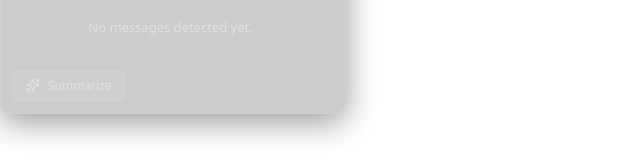
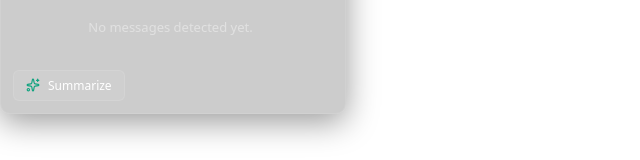
Before and after one commit to abhi78nath/chat-outline, a React (Vite) app: page / in a window 1280 px wide. Both pictures are taken after a click on the button "Conversation Outline". Shown: the part 373-533 px from the top of the page, without its empty margins (0-640 px from the left). Built offline with nearby package versions, Linux system fonts and the light colour scheme.

Commit message:
chore: removed disabled summarize button

```diff
--- a/src/App.tsx
+++ b/src/App.tsx
@@ -15,7 +15,7 @@ const App: React.FC = () => {
   const chatGPT = useChatGPTMonitor();
   const grok = useGrokMonitor();
 
-  const { userMessages, scrollToMessage, conversationContext } = isGrok ? grok : chatGPT;
+  const { userMessages, scrollToMessage } = isGrok ? grok : chatGPT;
 
   const { position, onMouseDown, isDragging } = useDraggable();
   const theme = useTheme();
@@ -312,25 +312,25 @@ Rules:
           <div style={{ marginTop: '12px', display: 'flex', justifyContent: 'flex-start' }}>
             <button
               onClick={handleSummarize}
-              disabled={!conversationContext}
+              // disabled={!conversationContext}
               style={{
                 display: 'flex',
                 alignItems: 'center',
                 gap: '8px',
                 padding: '6px 12px',
                 backgroundColor: styles.buttonBg,
-                color: conversationContext ? styles.text : styles.textMuted,
+                color: styles.text,
                 border: `1px solid ${styles.border}`,
                 borderRadius: '6px',
                 fontSize: '12px',
                 fontWeight: 500,
-                cursor: conversationContext ? 'pointer' : 'not-allowed',
+                cursor: 'pointer',
                 transition: 'all 0.2s',
               }}
-              onMouseOver={(e) => conversationContext && (e.currentTarget.style.backgroundColor = styles.buttonBgHover)}
-              onMouseOut={(e) => conversationContext && (e.currentTarget.style.backgroundColor = styles.buttonBg)}
+              onMouseOver={(e) => (e.currentTarget.style.backgroundColor = styles.buttonBgHover)}
+              onMouseOut={(e) => (e.currentTarget.style.backgroundColor = styles.buttonBg)}
             >
-              <Sparkles size={14} style={{ color: conversationContext ? '#10a37f' : 'inherit' }} />
+              <Sparkles size={14} style={{ color: '#10a37f' }} />
               Summarize
             </button>
           </div>
```
